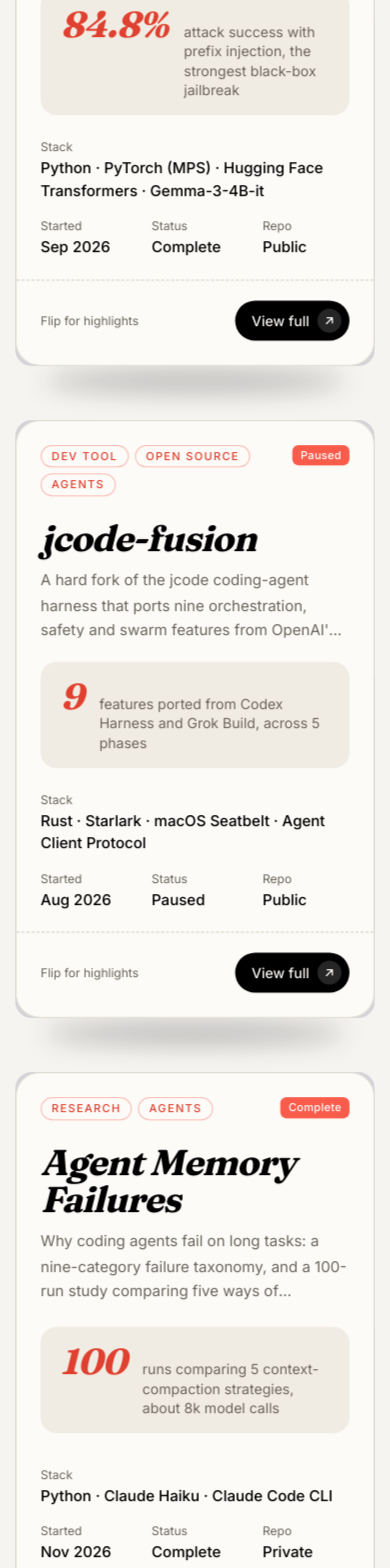
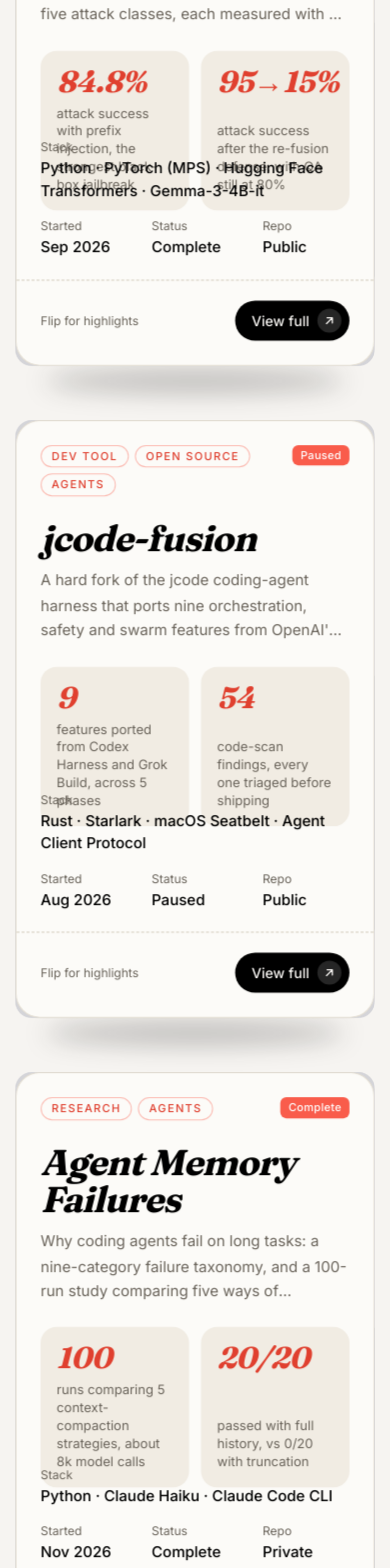
Before and after one commit to tirthfx/portfolio, a Next.js app: page /portfolio/lab in a window 390 px wide. Shown: the part 360-1928 px from the top of the page. Built offline with nearby package versions, Linux system fonts and the light colour scheme.

Commit message:
Lab cards: fill gaps with a second stat, status note, even spacing

```diff
--- a/src/components/project-card.tsx
+++ b/src/components/project-card.tsx
@@ -56,16 +56,21 @@ function Front({ project }: { project: Project }) {
       <h3 className="mt-6 font-display text-4xl italic leading-[1.02] tracking-tight sm:text-[44px]">{project.title}</h3>
       <p className={`mt-3 line-clamp-3 text-[15px] leading-relaxed ${MUTED}`}>{project.summary}</p>
 
-      {/* Headline number */}
-      <div className="mt-6 flex items-baseline gap-4 rounded-2xl bg-[#F1ECE3] px-5 py-4 dark:bg-zinc-800/60">
-        <span className="shrink-0 font-display text-4xl italic leading-none tracking-tight text-[#E0402F] dark:text-[#F95C4B]">
-          {project.stat.value}
-        </span>
-        <span className={`text-sm leading-snug ${MUTED}`}>{project.stat.label}</span>
+      {/* Headline numbers */}
+      {/* Stat boxes grow into any leftover height, so short cards have no empty gap */}
+      <div className="mt-6 grid min-h-0 flex-1 grid-cols-2 gap-3">
+        {project.stats.map((st) => (
+          <div key={st.value} className="flex flex-col justify-between rounded-2xl bg-[#F1ECE3] px-4 py-4 dark:bg-zinc-800/60">
+            <p className="font-display text-3xl italic leading-none tracking-tight text-[#E0402F] sm:text-4xl dark:text-[#F95C4B]">
+              {st.value}
+            </p>
+            <p className={`mt-2 text-[13px] leading-snug ${MUTED}`}>{st.label}</p>
+          </div>
+        ))}
       </div>
 
       {/* Stats block, like the original ticket card */}
-      <dl className="mt-auto grid grid-cols-3 gap-x-6 gap-y-4 pt-6">
+      <dl className="grid grid-cols-3 gap-x-6 gap-y-4 pt-6">
         <div className="col-span-3">
           <dt className={`text-xs ${MUTED}`}>Stack</dt>
           <dd className="mt-0.5 font-medium text-[15px]">{project.stack.slice(0, 4).join(" · ")}</dd>
@@ -102,7 +107,9 @@ function Back({ project }: { project: Project }) {
         <span className={`font-mono text-xs ${MUTED}`}>{project.month}</span>
       </div>
 
-      <ul className="mt-5 space-y-3.5">
+      {/* Sections share the leftover height evenly, so no single empty gap sits above the buttons */}
+      <div className="flex flex-1 flex-col justify-evenly py-2">
+      <ul className="space-y-3.5">
         {project.highlights.map((h) => (
           <li key={h} className="flex gap-3 text-[15px] leading-snug">
             <span className="mt-[7px] size-1.5 shrink-0 rounded-full bg-[#F95C4B]" />
@@ -111,23 +118,29 @@ function Back({ project }: { project: Project }) {
         ))}
       </ul>
 
-      <div className="mt-7">
+      <div>
+        <span className={LABEL}>Status</span>
+        <p className="mt-2 text-[15px] leading-snug">{project.statusNote}</p>
+      </div>
+
+      <div>
         <span className={LABEL}>Next up</span>
         <p className="mt-2 text-[15px] leading-snug">{project.next}</p>
       </div>
 
-      <div className="mt-7">
+      <div>
         <span className={LABEL}>Built with</span>
         <div className="mt-2 flex flex-wrap gap-1.5">
           {project.stack.map((s) => (
             <span key={s} className="rounded-full border border-[#E4DED2] px-2.5 py-1 text-xs dark:border-zinc-700">{s}</span>
           ))}
         </div>
+
+        <p className={`mt-3 text-xs ${MUTED}`}>{project.tags.map((t) => `#${t}`).join("  ")}</p>
+      </div>
       </div>
 
-      <p className={`mt-4 text-xs ${MUTED}`}>{project.tags.map((t) => `#${t}`).join("  ")}</p>
-
-      <div className="mt-auto flex items-center justify-between border-t border-[#E4DED2] pt-5 dark:border-zinc-800">
+      <div className="flex items-center justify-between border-t border-[#E4DED2] pt-5 dark:border-zinc-800">
         {project.repo ? (
           <a
             href={project.repo}
--- a/src/data/projects.ts
+++ b/src/data/projects.ts
@@ -30,8 +30,8 @@ export interface Project {
   repo?: string;
   /** Three short points for the back of the Lab card. */
   highlights: [string, string, string];
-  /** One headline number for the card front. */
-  stat: { value: string; label: string };
+  /** Two headline numbers for the card front. */
+  stats: [{ value: string; label: string }, { value: string; label: string }];
   /** What comes next, for the card back. */
   next: string;
   /** What the status card says. */
@@ -57,7 +57,10 @@ export const PROJECTS: Project[] = [
       "Refusal re-fusion defense brings ablation ASR from 95% back to 15%",
       "Run fully locally on Apple Silicon, no cloud GPU or API",
     ],
-    stat: { value: "84.8%", label: "attack success with prefix injection, the strongest black-box jailbreak" },
+    stats: [
+      { value: "84.8%", label: "attack success with prefix injection, the strongest black-box jailbreak" },
+      { value: "95→15%", label: "attack success after the re-fusion defense, with QA still at 80%" },
+    ],
     next: "A held-out split for the refusal direction, then replication on a second open-weight model",
     statusNote: "Complete. Full technical write-up and a non-technical blog post are in the repo.",
     sections: [
@@ -155,7 +158,10 @@ export const PROJECTS: Project[] = [
       "Guardian: a deny-only LLM judge for sandbox escalation requests",
       "Each sub-agent works in its own git worktree; merges are plain git",
     ],
-    stat: { value: "9", label: "features ported from Codex Harness and Grok Build, across 5 phases" },
+    stats: [
+      { value: "9", label: "features ported from Codex Harness and Grok Build, across 5 phases" },
+      { value: "54", label: "code-scan findings, every one triaged before shipping" },
+    ],
     next: "Fix the open 429 on the Antigravity provider, then pick the build back up",
     statusNote: "All five phases are complete and tested. Paused, not abandoned: the build docs explain how to pick it back up.",
     sections: [
@@ -223,7 +229,10 @@ export const PROJECTS: Project[] = [
       "100-run study of five context-compaction strategies",
       "Full history passed 20/20; truncation and retrieval 0/20",
     ],
-    stat: { value: "100", label: "runs comparing 5 context-compaction strategies, about 8k model calls" },
+    stats: [
+      { value: "100", label: "runs comparing 5 context-compaction strategies, about 8k model calls" },
+      { value: "20/20", label: "passed with full history, vs 0/20 with truncation" },
+    ],
     next: "Settle whether pass rate falls as tasks get longer",
     statusNote: "Complete. The 100-run main experiment is finished and analysed; the repo is private.",
     sections: [
@@ -293,7 +302,10 @@ export const PROJECTS: Project[] = [
       "Promi: students ask questions over the college's own notes",
       "Assessment Engine: plans question papers and grades scripts",
     ],
-    stat: { value: "LTI 1.3", label: "AI tools delivered inside the college's own Moodle" },
+    stats: [
+      { value: "LTI 1.3", label: "AI tools delivered inside the college's own Moodle" },
+      { value: "2", label: "tools: Promi for student Q&A and the Assessment Engine" },
+    ],
     next: "A teacher page for grading scripts",
     statusNote: "In progress. The local Moodle sandbox and the backend are built and tested; the repo is private.",
     sections: [
@@ -348,7 +360,10 @@ export const PROJECTS: Project[] = [
       "Trajectory view of every model call, tool call and result",
       "Works end to end on macOS, with strict sandboxing of the webview",
     ],
-    stat: { value: "3", label: "providers you can sign in with: DeepSeek, Claude and Grok" },
+    stats: [
+      { value: "3", label: "providers you can sign in with: DeepSeek, Claude and Grok" },
+      { value: "0–8", label: "roadmap phases working end to end on macOS" },
+    ],
     next: "A swarm view of parallel agents, each in its own worktree lane",
     statusNote: "Working end to end on macOS (roadmap phases 0–8). The repo is private.",
     sections: [
```
